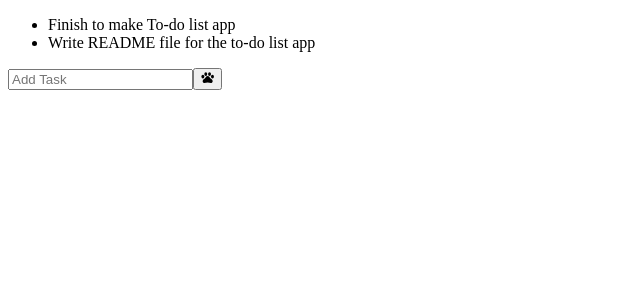
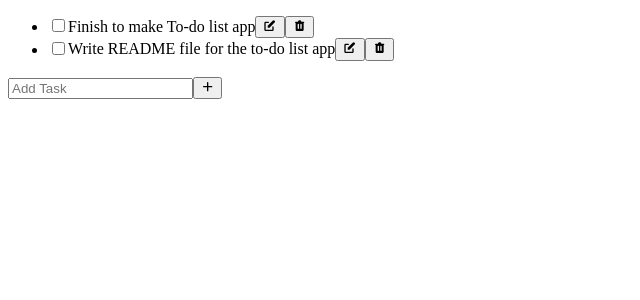
Before and after one commit to Byte-nana/todo-react, a React (Vite) app: page / in a window 1280 px wide. Shown: the top 300 px of the page, without its empty margins (0-640 px from the left). Built offline with nearby package versions, Linux system fonts and the light colour scheme.

Commit message:
feat:todo status update

```diff
--- a/src/components/AddTodo/AddTodo.jsx
+++ b/src/components/AddTodo/AddTodo.jsx
@@ -1,6 +1,6 @@
 import React, { useState } from 'react';
 import { v4 as uuidv4 } from 'uuid';
-import { IoPawSharp } from 'react-icons/io5';
+import { HiPlus } from 'react-icons/hi';
 
 export default function AddTodo({ onAdd }) {
   const [text, setText] = useState('');
@@ -27,7 +27,7 @@ export default function AddTodo({ onAdd }) {
         onChange={handleChange}
       />
       <button type='submit'>
-        <IoPawSharp />
+        <HiPlus />
       </button>
     </form>
   );
--- /dev/null
+++ b/src/components/Todo/Todo.jsx
@@ -0,0 +1,30 @@
+import React from 'react';
+import { PiPencilSlashDuotone } from 'react-icons/pi';
+import { HiPencilAlt, HiTrash } from 'react-icons/hi';
+
+export default function Todo({ todo, onUpdate }) {
+  const { id, text, status } = todo;
+  const handleChange = (e) => {
+    const status = e.target.checked ? 'completed' : 'active';
+    onUpdate({ ...todo, status });
+  };
+
+  return (
+    <li>
+      <input
+        type='checkbox'
+        name='checkbox'
+        id={id}
+        checked={status === 'completed'}
+        onChange={handleChange}
+      />
+      <label htmlFor={id}>{text}</label>
+      <button>
+        <HiPencilAlt />
+      </button>
+      <button>
+        <HiTrash />
+      </button>
+    </li>
+  );
+}
--- a/src/components/TodoList/TodoList.jsx
+++ b/src/components/TodoList/TodoList.jsx
@@ -1,5 +1,6 @@
 import React, { useState } from 'react';
 import AddTodo from '../AddTodo/AddTodo';
+import Todo from '../Todo/Todo';
 
 export default function TodoList() {
   const [todos, setTodos] = useState([
@@ -12,12 +13,16 @@ export default function TodoList() {
   ]);
 
   const handleAdd = (newTodo) => setTodos([...todos, newTodo]);
+  const handleUpdate = (updatedTodo) =>
+    setTodos(
+      todos.map((todo) => (todo.id === updatedTodo.id ? updatedTodo : todo))
+    );
 
   return (
     <section>
       <ul>
         {todos.map((todo) => (
-          <li key={todo.id}>{todo.text}</li>
+          <Todo key={todo.id} todo={todo} onUpdate={handleUpdate} />
         ))}
       </ul>
       <AddTodo onAdd={handleAdd} />
```
